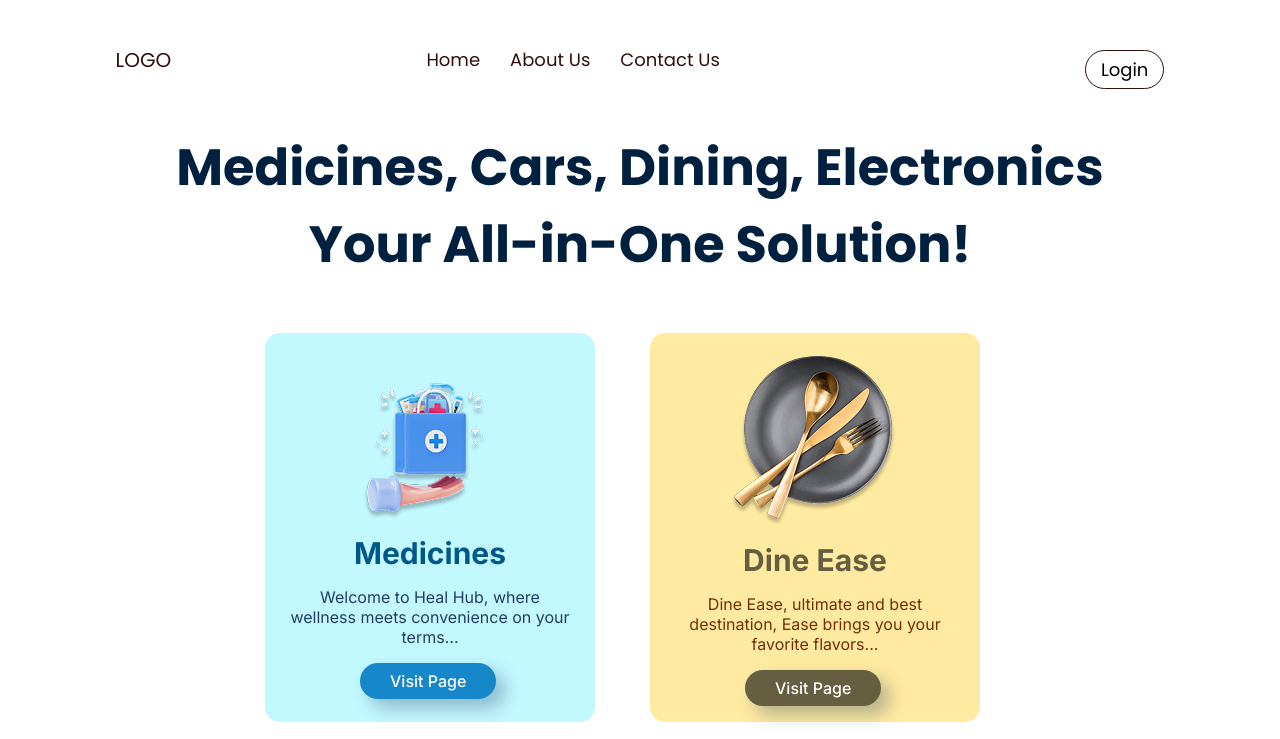
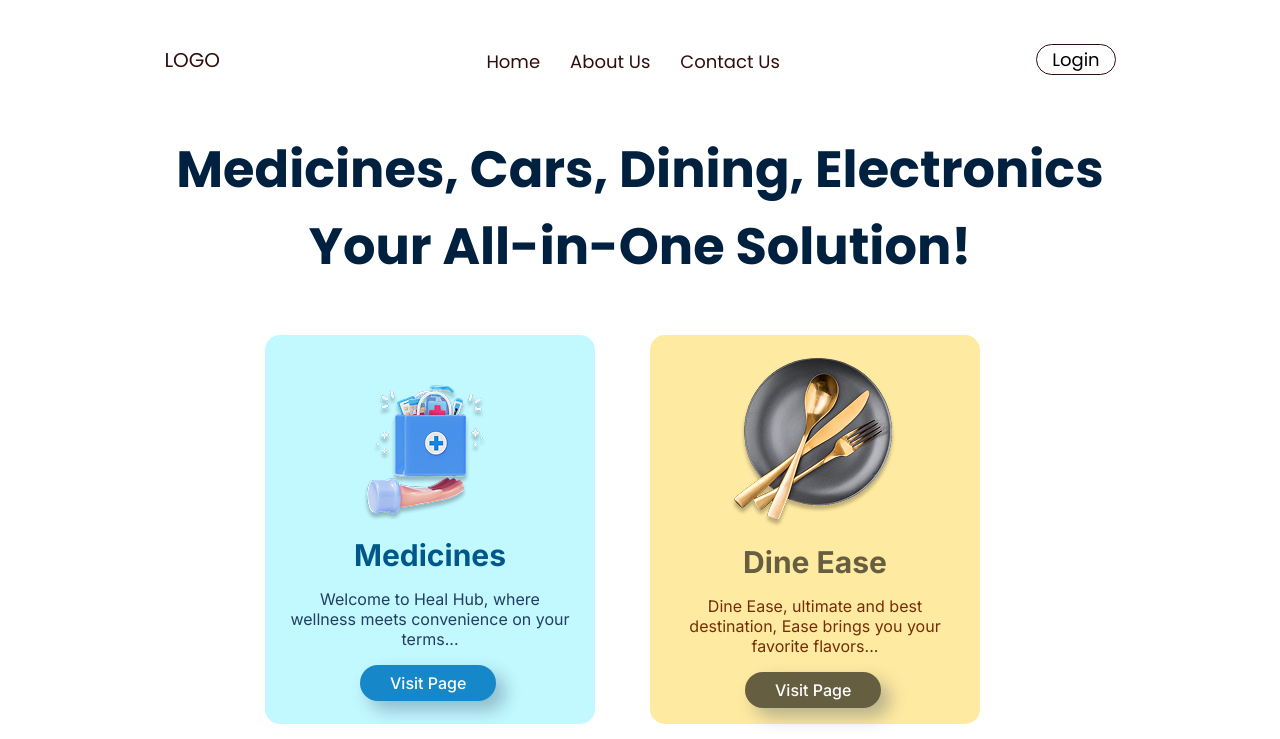
Before and after one commit to Abdul-Saidat/Service-Website, a plain HTML site: page index.html in a window 1280 px wide. Shown: the top 739 px of the page. Drawn offline with Linux system fonts and the light colour scheme.

Commit message:
edited mobile and desktop navs

```diff
--- a/index.css
+++ b/index.css
@@ -15,7 +15,7 @@ li {
 }
 
 .header {
-    padding-bottom: 40px;
+  padding-bottom: 40px;
 }
 
 a {
@@ -33,6 +33,8 @@ a {
 .mobile-navs__header {
   display: flex;
   justify-content: space-between;
+  align-items: center;
+  padding: 1rem;
 }
 
 .header__logo {
@@ -48,7 +50,7 @@ a {
   font-size: 18px;
   font-weight: 400;
   margin-top: 20px;
-  margin-left: 150px;
+  margin-left: 100px;
   background: transparent;
   border-radius: 20px;
   padding-inline: 25px;
@@ -235,13 +237,9 @@ a {
 
   .header {
     display: flex;
-    justify-content: space-around;
+    justify-content: space-evenly;
+    align-items: center;
     padding-bottom: 40px;
-    margin-top: 30px;
-  }
-
-  .header__logo {
-    margin-top: 15px;
   }
 
   .header__button {
@@ -251,7 +249,10 @@ a {
   .header__nav ul {
     display: flex;
     gap: 30px;
+    margin-left: 70px;
+    margin-top: 40px;
   }
+
   .header__button:hover,
   .service-card__btn:hover {
     cursor: pointer;
@@ -264,7 +265,6 @@ a {
     width: 1058px;
     font-size: 51px;
   }
-
 
   a {
     color: rgba(49, 14, 14, 1);
@@ -302,7 +302,7 @@ a {
   }
 }
 
-  /* Tablet */
+/* Tablet */
 @media (min-width: 600px) and (max-width: 1024px) {
   .mobile-navs {
     display: none;
@@ -314,6 +314,6 @@ a {
 
   .heading__text {
     width: 500px;
-    font-size: 40px
+    font-size: 40px;
   }
 }
```
